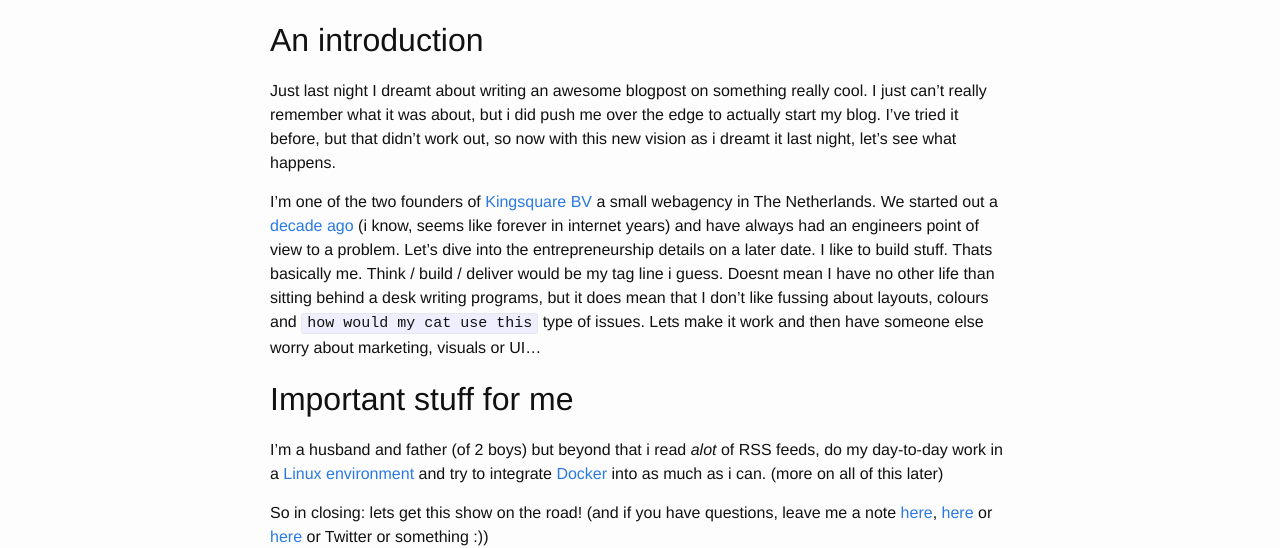
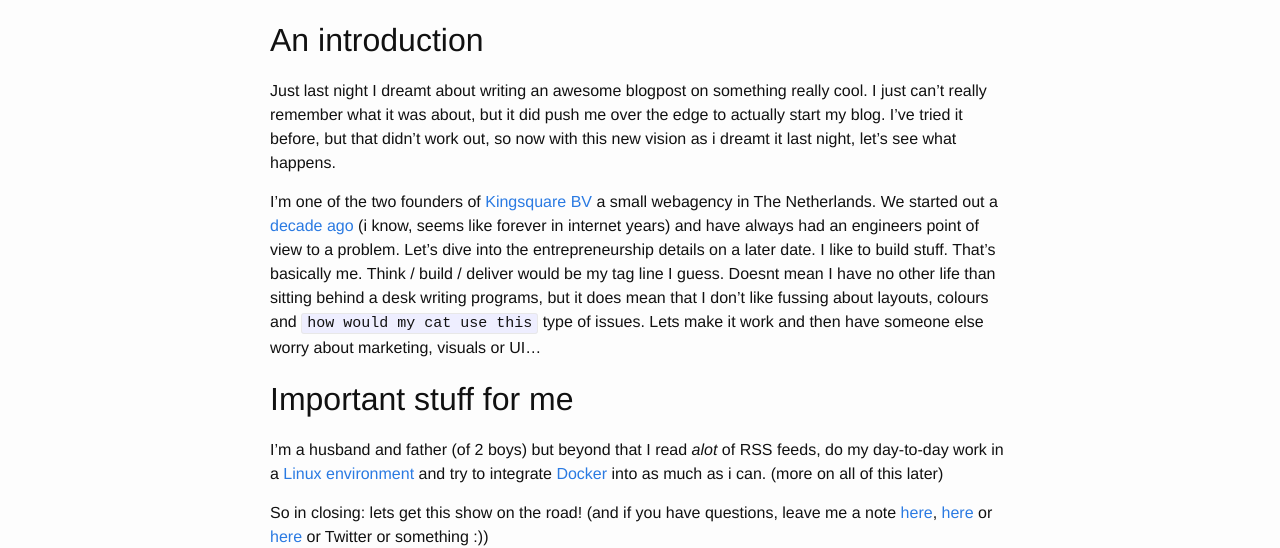
Before and after one commit to fruitl00p/fruitl00p.github.io, a Jekyll site: the page built from _posts/2015-09-02-my-first-post.markdown, in a window 1280 px wide. Shown: the part 247-795 px from the top of the page. Built offline with Jekyll 4.4.1, drawn with Linux system fonts in a browser that asks for light colours.

Commit message:
Update 2015-09-02-my-first-post.markdown

```diff
--- a/_posts/2015-09-02-my-first-post.markdown
+++ b/_posts/2015-09-02-my-first-post.markdown
@@ -7,12 +7,12 @@ categories: blog startup
 This is basically my first post. Starting off with the basic jekyll hosted on github with a docker container for building / serving it locally.
 
 ## An introduction
-Just last night I dreamt about writing an awesome blogpost on something really cool. I just can't really remember what it was about, but i did push me over the edge to actually start my blog. I've tried it before, but that didn't work out, so now with this new vision as i dreamt it last night, let's see what happens.
+Just last night I dreamt about writing an awesome blogpost on something really cool. I just can't really remember what it was about, but it did push me over the edge to actually start my blog. I've tried it before, but that didn't work out, so now with this new vision as i dreamt it last night, let's see what happens.
 
 I'm one of the two founders of [Kingsquare BV](https://www.kingsquare.nl) a small webagency in The Netherlands. We started out a [decade ago](https://web.archive.org/web/20020929153106/http://www.kingsquare.nl/) (i know, seems like forever in internet years) and have always had an engineers point of view to a problem. Let's dive into the entrepreneurship details on a later date.
-I like to build stuff. Thats basically me. Think / build / deliver would be my tag line i guess. Doesnt mean I have no other life than sitting behind a desk writing programs, but it does mean that I don't like fussing about layouts, colours and `how would my cat use this` type of issues. Lets make it work and then have someone else worry about marketing, visuals or UI...
+I like to build stuff. That's basically me. Think / build / deliver would be my tag line I guess. Doesnt mean I have no other life than sitting behind a desk writing programs, but it does mean that I don't like fussing about layouts, colours and `how would my cat use this` type of issues. Lets make it work and then have someone else worry about marketing, visuals or UI...
 
 ## Important stuff for me
-I'm a husband and father (of 2 boys) but beyond that i read _alot_ of RSS feeds, do my day-to-day work in a [Linux environment](http://www.ubuntu.com/) and try to integrate [Docker](https://www.docker.com/) into as much as i can. (more on all of this later)
+I'm a husband and father (of 2 boys) but beyond that I read _alot_ of RSS feeds, do my day-to-day work in a [Linux environment](http://www.ubuntu.com/) and try to integrate [Docker](https://www.docker.com/) into as much as i can. (more on all of this later)
 
 So in closing: lets get this show on the road! (and if you have questions, leave me a note [here](robin@oldboyz.net), [here](https://nl.linkedin.com/in/robinspeekenbrink) or [here](http://stackoverflow.com/users/237750) or Twitter or something :))
```
